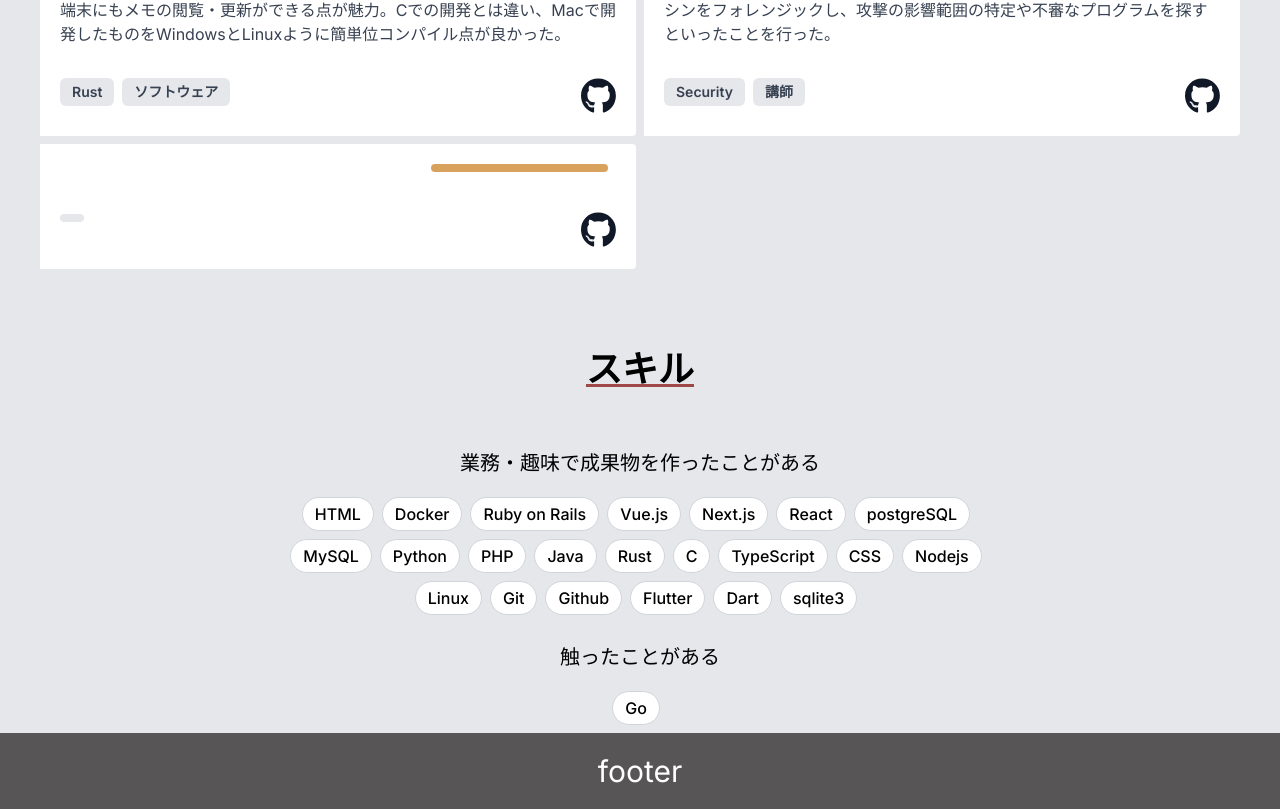
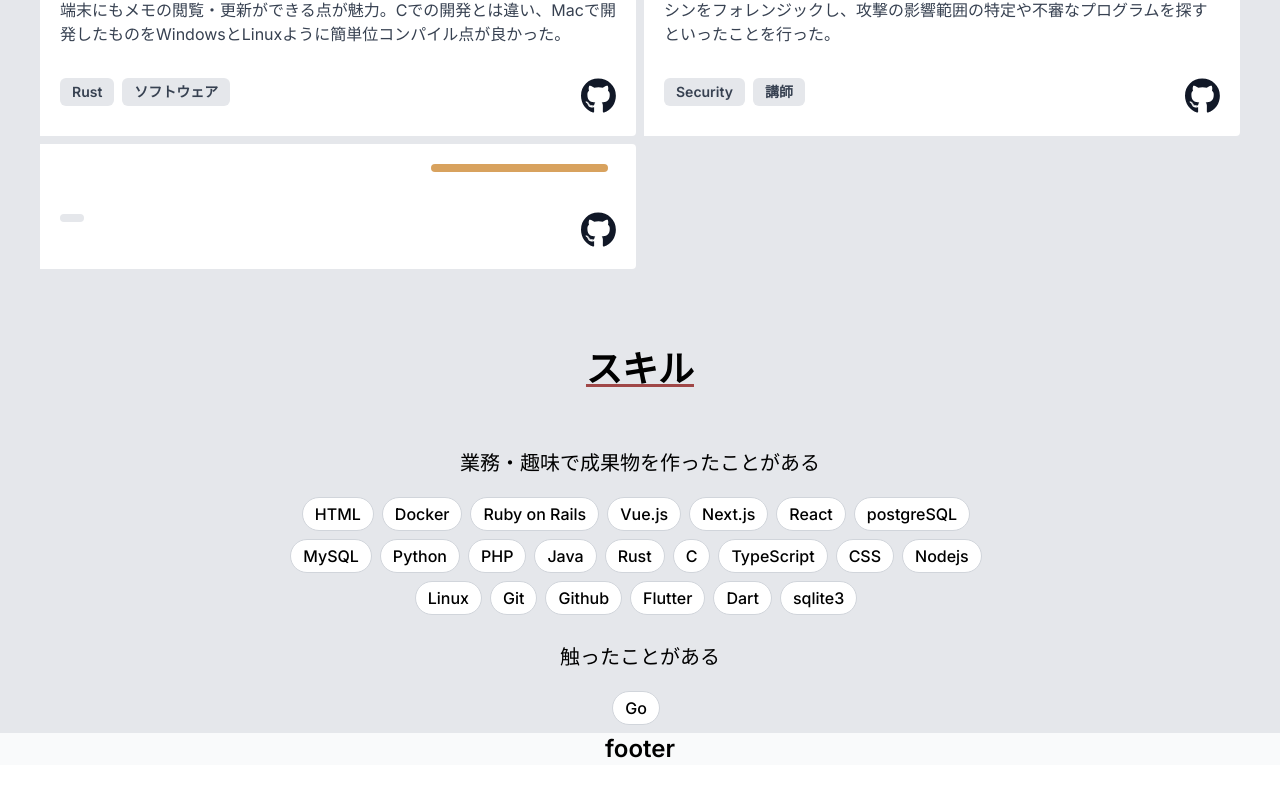
Before and after one commit to various3211workd/learn_portfolio, a Next.js app: page / in a window 1280 px wide. Shown: the part 2485-3294 px from the top of the page. After the commit the page ends 3250 px from the top, so only its background shows below. Built offline with nearby package versions, Linux system fonts and the light colour scheme.

Commit message:
[Fix] footer design

```diff
--- a/src/components/footer.tsx
+++ b/src/components/footer.tsx
@@ -1,8 +1,8 @@
 
 const Footer = () => {
   return (
-    <footer className="bg-[#343131] bg-opacity-80 flex justify-center">
-        <p className="text-3xl py-5 text-white">footer</p>
+    <footer className="flex justify-center border-gray-200 bg-gray-50 dark:bg-gray-800 dark:border-gray-700">
+      <p className="text-2xl font-semibold whitespace-nowrap dark:text-white">footer</p>
     </footer>
   )
 }
```
